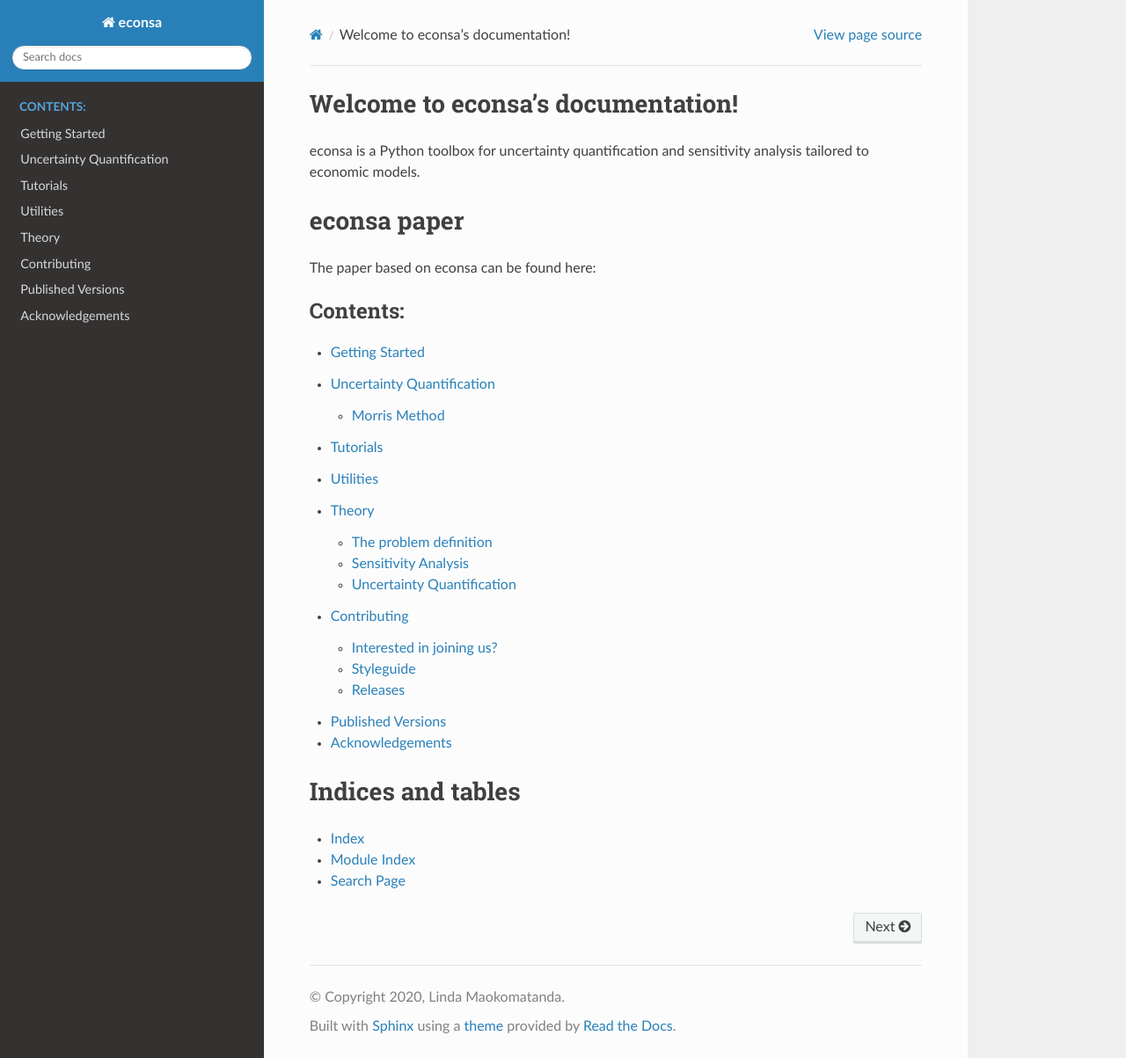
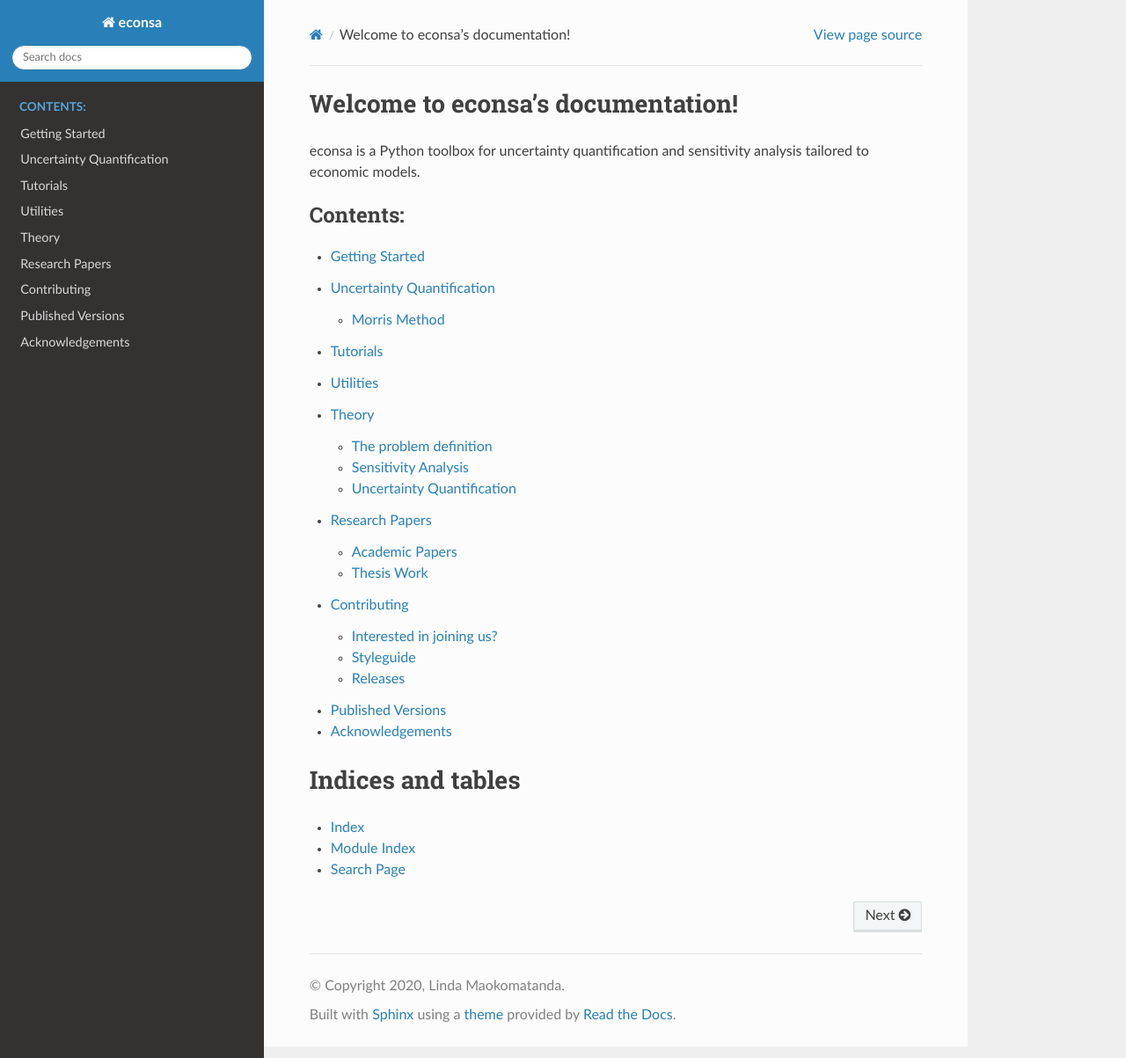
Before and after one commit to OpenSourceEconomics/econsa, a Sphinx documentation site: the page built from docs/source/index.rst, in a window 1280 px wide and 1203 px high. Shown: the whole window at 88% size. Built offline with Sphinx 7.4.7 and the Read the Docs theme 2.0.0, drawn with Linux system fonts in a browser that asks for light colours; pages that are not in the unit, such as notebooks, are missing from menus.

Commit message:
Adds docs research papers section.

```diff
--- a/docs/source/index.rst
+++ b/docs/source/index.rst
@@ -3,11 +3,6 @@ Welcome to econsa's documentation!
 econsa is a Python toolbox for uncertainty quantification and
 sensitivity analysis tailored to economic models.
 
-
-econsa paper
-============
-
-The paper based on econsa can be found here:
 
 .. toctree::
    :maxdepth: 2
@@ -18,6 +13,7 @@ The paper based on econsa can be found here:
    tutorials/index
    utilities/index
    theory/index
+   research/index
    faq
    contributing/index
    versions
--- /dev/null
+++ b/docs/source/research/academic.rst
@@ -0,0 +1,6 @@
+Academic Papers
+================
+
+
+.. toctree::
+   :maxdepth: 2
--- /dev/null
+++ b/docs/source/research/thesis.rst
@@ -0,0 +1,6 @@
+Thesis Work
+==============
+
+
+.. toctree::
+   :maxdepth: 2
```
Also changed, not shown: docs/source/research/index.rst (added, +14 -0 lines).
